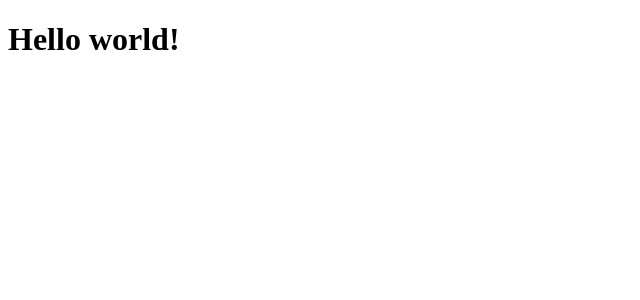
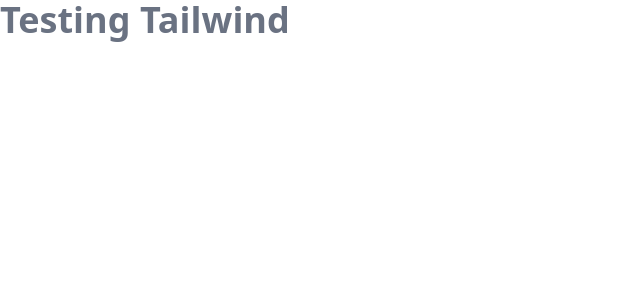
Before and after one commit to jotadagostin/refund-2.0, a React (Vite) app in the folder web/: page / in a window 1280 px wide. Shown: the top 300 px of the page, without its empty margins (0-640 px from the left). Built offline with nearby package versions, Linux system fonts and the light colour scheme.

Commit message:
setting theme tailwaind
roots css

```diff
--- a/web/index.html
+++ b/web/index.html
@@ -10,8 +10,8 @@
       href="https://fonts.googleapis.com/css2?family=Open+Sans:ital,wght@0,300..800;1,300..800&display=swap"
       rel="stylesheet"
     />
-
-    <title>Refunde 2.0</title>
+    <link href="/web/src/index.css" rel="stylesheet" />
+    <title>Refunde 2.0!</title>
   </head>
   <body>
     <div id="root"></div>
--- a/web/src/App.tsx
+++ b/web/src/App.tsx
@@ -1,3 +1,5 @@
+// import "./index.css";
+
 export function App() {
-  return <h1 className="text-3xl  text-red-700">Hello world!</h1>;
+  return <h1 className="text-4xl font-bold text-gray-500">Testing Tailwind</h1>;
 }
--- a/web/src/main.tsx
+++ b/web/src/main.tsx
@@ -1,6 +1,7 @@
 import { StrictMode } from "react";
 import { createRoot } from "react-dom/client";
 import { App } from "./App";
+import "./index.css";
 
 createRoot(document.getElementById("root")!).render(
   <StrictMode>
```
